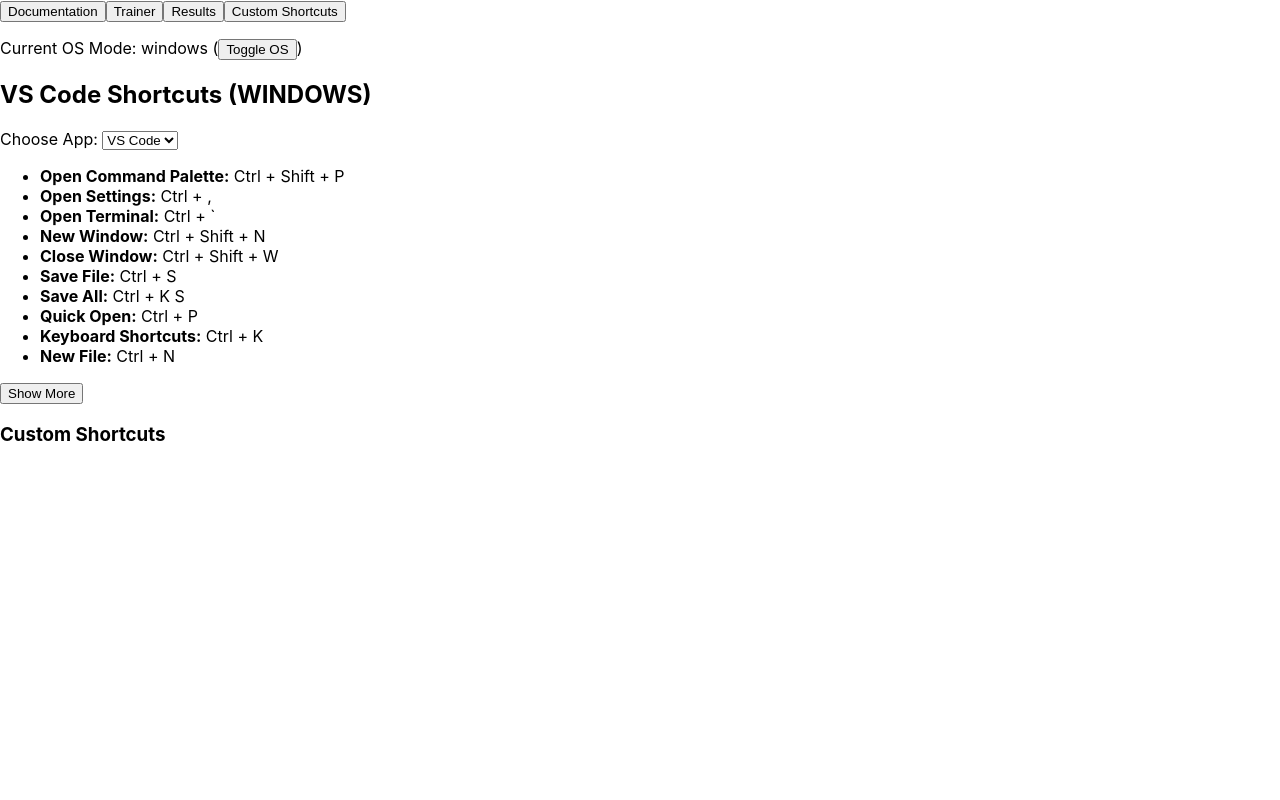
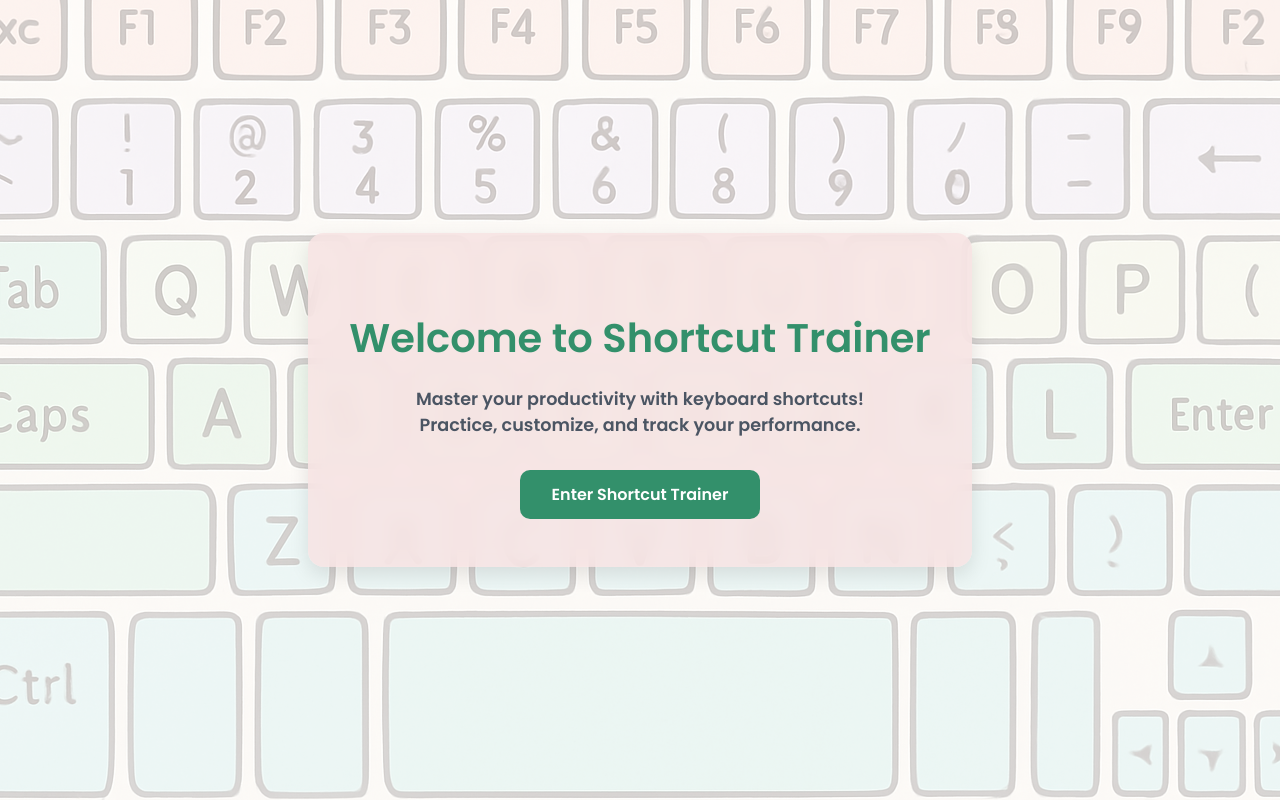
Before and after one commit to xiwencao519/shortcut_trainer, a React (Create React App) app: page / in a window 1280 px wide. Built offline with nearby package versions, Linux system fonts and the light colour scheme.

Commit message:
add welcome page

```diff
--- a/package.json
+++ b/package.json
@@ -8,6 +8,7 @@
     "@testing-library/react": "^16.3.0",
     "@testing-library/user-event": "^13.5.0",
     "chart.js": "^4.4.8",
+    "framer-motion": "^12.7.4",
     "react": "^19.1.0",
     "react-chartjs-2": "^5.3.0",
     "react-dom": "^19.1.0",
@@ -37,5 +38,10 @@
       "last 1 firefox version",
       "last 1 safari version"
     ]
+  },
+  "devDependencies": {
+    "autoprefixer": "^10.4.21",
+    "postcss": "^8.5.3",
+    "tailwindcss": "^4.1.4"
   }
 }
--- a/public/index.html
+++ b/public/index.html
@@ -5,6 +5,7 @@
     <link rel="icon" href="%PUBLIC_URL%/favicon.ico" />
     <meta name="viewport" content="width=device-width, initial-scale=1" />
     <meta name="theme-color" content="#000000" />
+    <link href="https://fonts.googleapis.com/css2?family=Poppins:wght@600&family=Inter:wght@400;500&display=swap" rel="stylesheet">
     <meta
       name="description"
       content="Web site created using create-react-app"
--- a/src/App.js
+++ b/src/App.js
@@ -4,9 +4,12 @@
 import Trainer from './components/Trainer';
 import Results from './components/Results';
 import CustomShortcuts from './components/CustomShortcuts';
+import { motion } from 'framer-motion';
+import './components/Welcome.css';
+import './index.css';
 
 function App() {
-  const [view, setView] = useState('docs');
+  const [view, setView] = useState('welcome');
   const [os, setOs] = useState(navigator.platform.includes('Mac') ? 'mac' : 'windows');
   const [app, setApp] = useState('vscode');
 
@@ -14,10 +17,40 @@
     setOs(prev => (prev === 'mac' ? 'windows' : 'mac'));
   };
 
+  if (view === 'welcome') {
+    return (
+      <div className="welcome-wrapper">
+         <div className="welcome-overlay" />
+        <motion.div
+          className="welcome-card"
+          initial={{ opacity: 0, y: -30 }}
+          animate={{ opacity: 1, y: 0 }}
+          transition={{ duration: 0.8 }}
+        >
+          <h1 className="welcome-title">Welcome to Shortcut Trainer</h1>
+          <p className="welcome-desc">
+            Master your productivity with keyboard shortcuts!
+            <br />
+            Practice, customize, and track your performance.
+          </p>
+          <motion.button
+            onClick={() => setView('docs')}
+            whileHover={{ scale: 1.05 }}
+            whileTap={{ scale: 0.95 }}
+            className="welcome-button"
+          >
+            Enter Shortcut Trainer
+          </motion.button>
+        </motion.div>
+
+      </div>
+    );
+  }
+
   return (
     <div className="App">
       <Header setView={setView} os={os} toggleOs={toggleOs} />
-      <p>Current OS Mode: {os} (<button onClick={toggleOs}>Toggle OS</button>)</p>
+      <p className="text-sm text-gray-500 ml-4">Current OS Mode: {os} (<button onClick={toggleOs}>Toggle OS</button>)</p>
       {view === 'docs' && <ShortcutDocs os={os} app={app} setApp={setApp} />}
       {view === 'trainer' && <Trainer os={os} />}
       {view === 'results' && <Results />}
--- /dev/null
+++ b/src/components/Welcome.css
@@ -0,0 +1,67 @@
+/* src/components/Welcome.css */
+.welcome-wrapper {
+    height: 100vh;
+    display: flex;
+    flex-direction: column;
+    justify-content: center;
+    align-items: center;
+    background-image: url('/public/welcome_background.jpg');
+    background-size:auto;
+    background-position: center;
+    background-repeat: no-repeat;
+    text-align: center;
+  }
+  .welcome-overlay {
+    position: absolute;
+    top: 0;
+    left: 0;
+    width: 100%;
+    height: 100%;
+    background-color: rgba(255, 255, 255, 0.7);
+    z-index: 0;
+  }
+  .welcome-card {
+    background-color: rgba(248, 227, 227, 0.8);
+    backdrop-filter: blur(10px);
+    border-radius: 16px;
+    box-shadow: 0 8px 20px rgba(0, 0, 0, 0.1);
+    padding: 3rem 2rem;
+    max-width: 600px;
+    width: 90%;
+  }
+  body {
+    font-family: 'Inter', sans-serif;
+  }
+  .welcome-title {
+    font-family: 'Poppins', sans-serif;
+    font-weight: 600;
+    font-size: 2.5rem;
+    color: #33906b;
+    margin-bottom: 1rem;
+  }
+
+  .welcome-desc {
+    font-family: 'Poppins', sans-serif;
+    font-size: 1.1rem;
+    color: #4b5563;
+    font-weight: 400;
+    margin-bottom: 2rem;
+  }
+
+  .welcome-button {
+    font-family: 'Poppins', sans-serif;
+    background-color: #33906b;
+    color: white;
+    font-weight: 600;
+    border: none;
+    padding: 0.75rem 2rem;
+    font-size: 1rem;
+    border-radius: 10px;
+    cursor: pointer;
+    transition: all 0.2s ease-in-out;
+  }
+
+  .welcome-button:hover {
+    background-color: #336752;
+    transform: scale(1.05);
+  }
```
Also changed, not shown: public/welcome_background.jpg (added), 1 other file (tests, documents, lock files or other folders).
